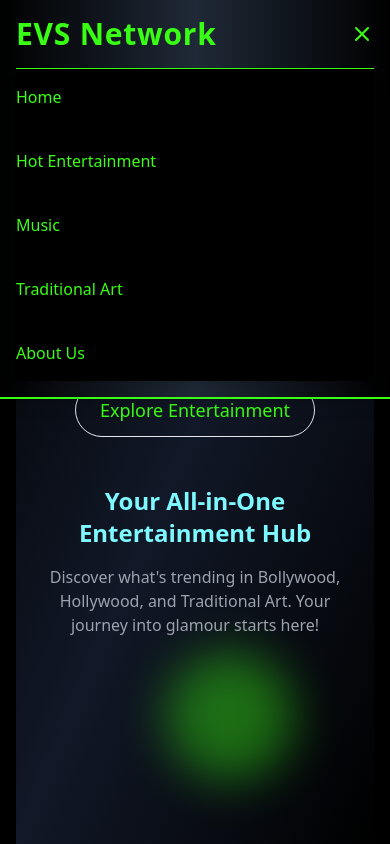
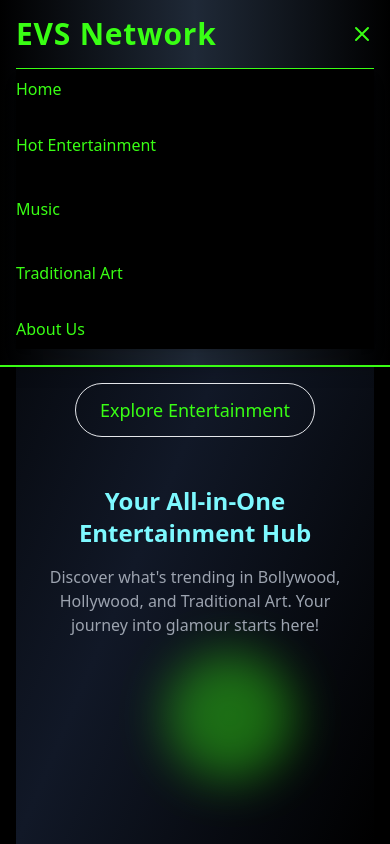
Before and after one commit to Chandraprakash098/EVS-Network, a React (Create React App) app: page / in a window 390 px wide. Both pictures are taken after a click on the button 362 px from the left and 34 px from the top of the page. Shown: the top 844 px of the page. Built offline with nearby package versions, Linux system fonts and the light colour scheme.

Commit message:
update navbar

```diff
--- a/src/components/Navbar.js
+++ b/src/components/Navbar.js
@@ -1,154 +1,3 @@
-
-// import React, { useState } from "react";
-// import { Link } from "react-router-dom";
-
-// const Navbar = () => {
-//   const [isOpen, setIsOpen] = useState(false);
-//   const [activeDropdown, setActiveDropdown] = useState(null);
-
-//   const toggleDropdown = (category) => {
-//     setActiveDropdown(activeDropdown === category ? null : category);
-//   };
-
-//   const categories = [
-//     { name: "Hot Entertainment", path: "/hot-entertainment" },
-//     { name: "Music", path: "/music" },
-//     { name: "Traditional Art", path: "/traditional-art" },
-//   ];
-
-//   const NavLink = ({ to, children, hasDropdown, category }) => (
-//     <div className="relative group">
-//       <Link
-//         to={to}
-//         className="text-neonGreen hover:text-white transition-colors px-3 py-2"
-//         onClick={() => toggleDropdown(category)}
-//       >
-//         {children}
-//       </Link>
-//       {hasDropdown && (
-//         <div
-//           className={`absolute left-0 mt-2 w-48 bg-blackBg border border-neonGreen rounded-md shadow-lg z-50 ${
-//             activeDropdown === category ? "block" : "hidden"
-//           } group-hover:block`}
-//         >
-//           <Link
-//             to={`${to}/bollywood`}
-//             className="block px-4 py-2 text-sm text-neonGreen hover:bg-neonGreen hover:text-blackBg"
-//           >
-//             Bollywood
-//           </Link>
-//           <Link
-//             to={`${to}/hollywood`}
-//             className="block px-4 py-2 text-sm text-neonGreen hover:bg-neonGreen hover:text-blackBg"
-//           >
-//             Hollywood
-//           </Link>
-//         </div>
-//       )}
-//     </div>
-//   );
-
-//   const MobileNavLink = ({ to, onClick, children, hasDropdown, category }) => (
-//     <div className="py-2">
-//       <button
-//         onClick={() => toggleDropdown(category)}
-//         className="w-full text-left text-neonGreen hover:text-white transition-colors py-2"
-//       >
-//         {children}
-//       </button>
-//       {hasDropdown && activeDropdown === category && (
-//         <div className="pl-4 space-y-2">
-//           <Link
-//             to={`${to}/bollywood`}
-//             className="block text-neonGreen hover:text-white py-2"
-//             onClick={() => {
-//               onClick();
-//               setIsOpen(false);
-//             }}
-//           >
-//             Bollywood
-//           </Link>
-//           <Link
-//             to={`${to}/hollywood`}
-//             className="block text-neonGreen hover:text-white py-2"
-//             onClick={() => {
-//               onClick();
-//               setIsOpen(false);
-//             }}
-//           >
-//             Hollywood
-//           </Link>
-//         </div>
-//       )}
-//     </div>
-//   );
-
-//   return (
-//     <nav className="bg-blackBg p-4 fixed top-0 left-0 right-0 z-50">
-//       <div className="container mx-auto flex justify-between items-center">
-//         <div className="text-neonGreen text-2xl sm:text-3xl font-bold">
-//           EVS Network
-//         </div>
-//         <div className="hidden md:flex space-x-4">
-//           <NavLink to="/">Home</NavLink>
-//           {categories.map((category) => (
-//             <NavLink
-//               key={category.path}
-//               to={category.path}
-//               hasDropdown={true}
-//               category={category.name}
-//             >
-//               {category.name}
-//             </NavLink>
-//           ))}
-//           <NavLink to="/about-us">About Us</NavLink>
-//         </div>
-//         <button
-//           onClick={() => setIsOpen(!isOpen)}
-//           className="md:hidden text-neonGreen focus:outline-none transition-transform duration-300 ease-in-out"
-//         >
-//           <svg
-//             className={`w-6 h-6 transform ${isOpen ? 'rotate-90' : ''}`}
-//             fill="none"
-//             stroke="currentColor"
-//             viewBox="0 0 24 24"
-//             xmlns="http://www.w3.org/2000/svg"
-//           >
-//             <path
-//               strokeLinecap="round"
-//               strokeLinejoin="round"
-//               strokeWidth={2}
-//               d={isOpen ? "M6 18L18 6M6 6l12 12" : "M4 6h16M4 12h16M4 18h16"}
-//             />
-//           </svg>
-//         </button>
-//       </div>
-//       {isOpen && (
-//         <div className="md:hidden mt-4 space-y-2 bg-blackBg border-t border-neonGreen">
-//           <MobileNavLink to="/" onClick={() => setIsOpen(false)}>
-//             Home
-//           </MobileNavLink>
-//           {categories.map((category) => (
-//             <MobileNavLink
-//               key={category.path}
-//               to={category.path}
-//               onClick={() => {}}
-//               hasDropdown={true}
-//               category={category.name}
-//             >
-//               {category.name}
-//             </MobileNavLink>
-//           ))}
-//           <MobileNavLink to="/about-us" onClick={() => setIsOpen(false)}>
-//             About Us
-//           </MobileNavLink>
-//         </div>
-//       )}
-//     </nav>
-//   );
-// };
-
-// export default Navbar;
 
 
 
@@ -202,12 +51,22 @@ const Navbar = () => {
 
   const MobileNavLink = ({ to, onClick, children, hasDropdown, category }) => (
     <div className="py-2">
+      {hasDropdown ? (
         <button
           onClick={() => toggleDropdown(category)}
           className="w-full text-left text-neonGreen hover:text-white transition-colors py-2"
         >
           {children}
         </button>
+      ) : (
+        <Link
+          to={to}
+          className="w-full text-left text-neonGreen hover:text-white transition-colors py-2"
+          onClick={onClick} // Call onClick when the link is clicked
+        >
+          {children}
+        </Link>
+      )}
       {hasDropdown && activeDropdown === category && (
         <div className="pl-4 space-y-2">
           <Link
@@ -291,7 +150,7 @@ const Navbar = () => {
             <MobileNavLink
               key={category.path}
               to={category.path}
-              onClick={() => {}}
+              onClick={() => setIsOpen(false)} // Pass onClick to close the menu
               hasDropdown={true}
               category={category.name}
             >
```
Lines whose indentation alone changed are shown as unchanged.
